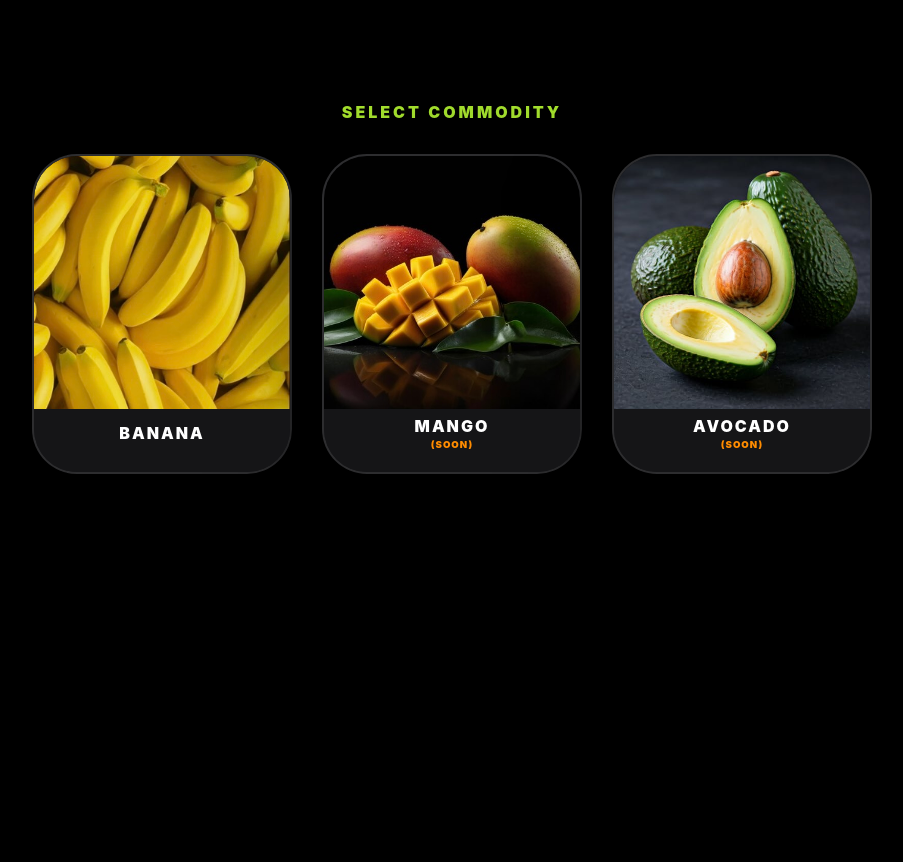
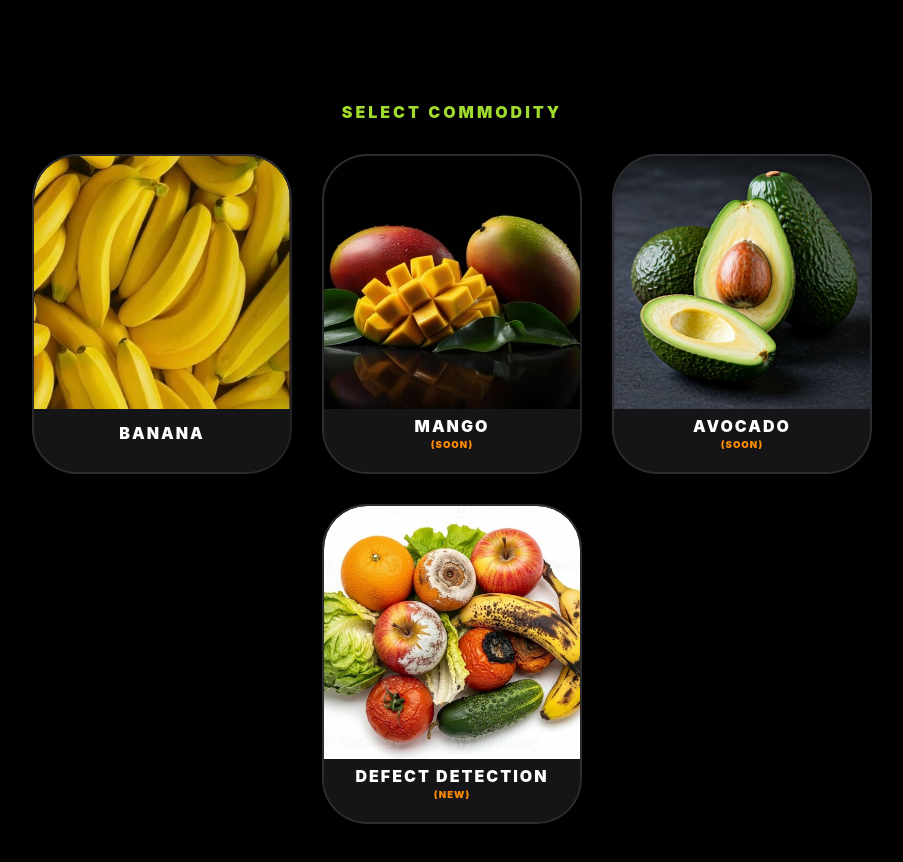
Before and after one commit to akashvarma2/Banana-tracker, a plain HTML site: page index.html in a window 1280 px wide. Shown: the whole page, without its empty margins (188-1091 px from the left). Before the commit the page ends 800 px from the top, so only its background shows below. Drawn offline with nearby package versions, Linux system fonts and the light colour scheme.

Commit message:
Update index.html

```diff
--- a/index.html
+++ b/index.html
@@ -51,6 +51,13 @@
                 <div class="selection-card" onclick="openMiddleHub('banana')"><img src="banana.png" alt="banana"><div class="commodity-name-section"><span>Banana</span></div></div>
                 <div class="selection-card" onclick="openMiddleHub('mango')"><img src="mango.png" alt="mango"><div class="commodity-name-section"><span>Mango</span><span style="color:var(--pulp-amber); font-size:0.6rem; letter-spacing:1px;">(SOON)</span></div></div>
                 <div class="selection-card" onclick="openMiddleHub('avocado')"><img src="avocado.png" alt="avocado"><div class="commodity-name-section"><span>Avocado</span><span style="color:var(--pulp-amber); font-size:0.6rem; letter-spacing:1px;">(SOON)</span></div></div>
+                <div class="selection-card" onclick="openDefectDetection()">
+                    <img src="rotten.png" alt="defect detection">
+                    <div class="commodity-name-section">
+                        <span>Defect Detection</span>
+                        <span style="color:var(--pulp-amber); font-size:0.6rem; letter-spacing:1px;">(NEW)</span>
+                    </div>
+                </div>
             </div>
         </div>
         <div id="favorites-section" class="hidden">
```
